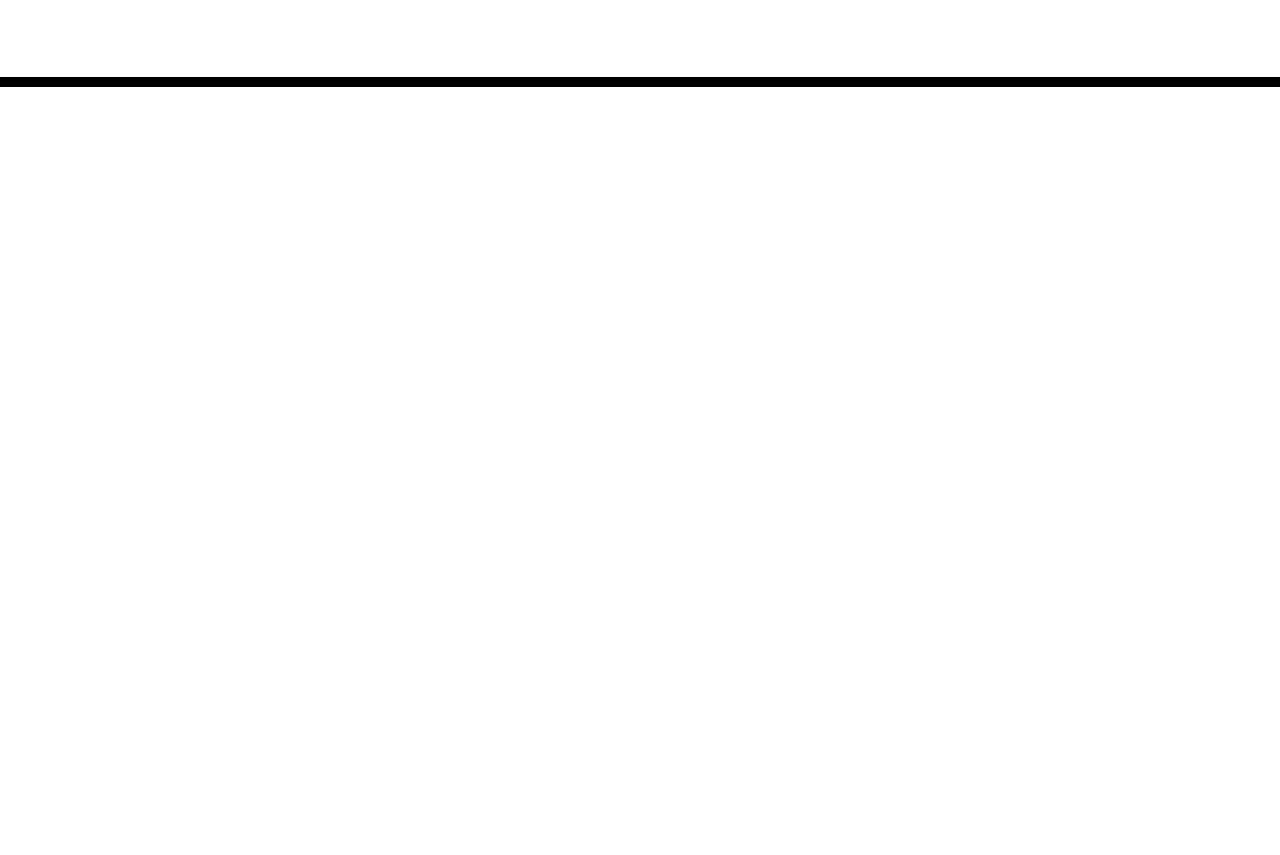
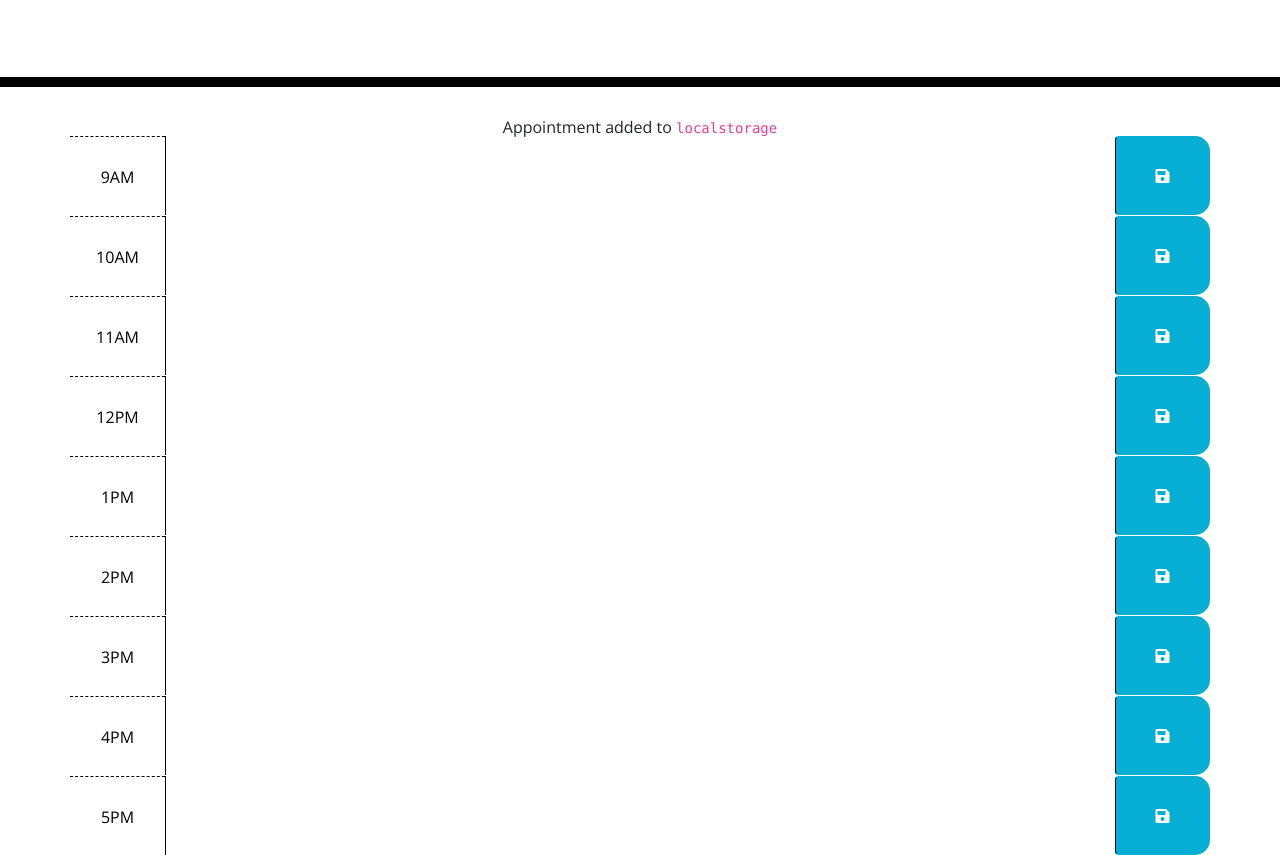
Before and after one commit to Alfy-Wyl/daily-planner-app, a plain HTML site: page index.html in a window 1280 px wide. Shown: the part 181-1036 px from the top of the page. Before the commit the page ends 800 px from the top, so only its background shows below. Drawn offline with nearby package versions, Linux system fonts and the light colour scheme.

Commit message:
added code to the HTML file

```diff
--- a/index.html
+++ b/index.html
@@ -38,13 +38,93 @@
       <p class="lead">A simple calendar app for scheduling your work day</p>
       <p id="currentDay" class="lead"></p>
     </header>
+
+    <!--Create Section to hold notifications-->
+    <section class="notification text-center" id="notice">
+      Appointment added to <code>localstorage</code>
+    </section>
+
+    <!--Create Container to hold the entire app-->
     <div class="container">
       <!-- Timeblocks go here -->
+      <!--Create Sections to hold each hour from 9am to 4pm-->
+      <section class="row time-block" id="hour-9">
+        <section class="col-md-1 hour">
+          9AM
+        </section>
+        <textarea class="description col-md-10"></textarea>
+        <button class="saveBtn btn col-md-1"><i class="fas fa-save"></i></button>
+      </section>
+
+      <section class="row time-block" id="hour-10">
+        <section class="col-md-1 hour">
+          10AM
+        </section>
+        <textarea class="description col-md-10"></textarea>
+        <button class="saveBtn btn col-md-1"><i class="fas fa-save"></i></button>
+      </section>
+
+      <section class="row time-block" id="hour-11">
+        <section class="col-md-1 hour">
+          11AM
+        </section>
+        <textarea class="description col-md-10"></textarea>
+        <button class="saveBtn btn col-md-1"><i class="fas fa-save"></i></button>
+      </section>
+
+      <section class="row time-block" id="hour-12">
+        <section class="col-md-1 hour">
+          12PM
+        </section>
+        <textarea class="description col-md-10"></textarea>
+        <button class="saveBtn btn col-md-1"><i class="fas fa-save"></i></button>
+      </section>
+
+      <section class="row time-block" id="hour-13">
+        <section class="col-md-1 hour">
+          1PM
+        </section>
+        <textarea class="description col-md-10"></textarea>
+        <button class="saveBtn btn col-md-1"><i class="fas fa-save"></i></button>
+      </section>
+
+      <section class="row time-block" id="hour-14">
+        <section class="col-md-1 hour">
+          2PM
+        </section>
+        <textarea class="description col-md-10"></textarea>
+        <button class="saveBtn btn col-md-1"><i class="fas fa-save"></i></button>
+      </section>
+
+      <section class="row time-block" id="hour-15">
+        <section class="col-md-1 hour">
+          3PM
+        </section>
+        <textarea class="description col-md-10"></textarea>
+        <button class="saveBtn btn col-md-1"><i class="fas fa-save"></i></button>
+      </section>
+
+      <section class="row time-block" id="hour-16">
+        <section class="col-md-1 hour">
+          4PM
+        </section>
+        <textarea class="description col-md-10"></textarea>
+        <button class="saveBtn btn col-md-1"><i class="fas fa-save"></i></button>
+      </section>
+
+      <section class="row time-block" id="hour-17">
+        <section class="col-md-1 hour">
+          5PM
+        </section>
+        <textarea class="description col-md-10"></textarea>
+        <button class="saveBtn btn col-md-1"><i class="fas fa-save"></i></button>
+      </section>
     </div>
 
     <!--External JavaScript files-->
     <script src="https://cdnjs.cloudflare.com/ajax/libs/jquery/3.2.1/jquery.min.js"></script>
     <script src="https://cdnjs.cloudflare.com/ajax/libs/moment.js/2.24.0/moment.min.js"></script>
+
     <!--Custom JS file-->
     <script src="./assests/js/app.js"></script>
   </body>
```
